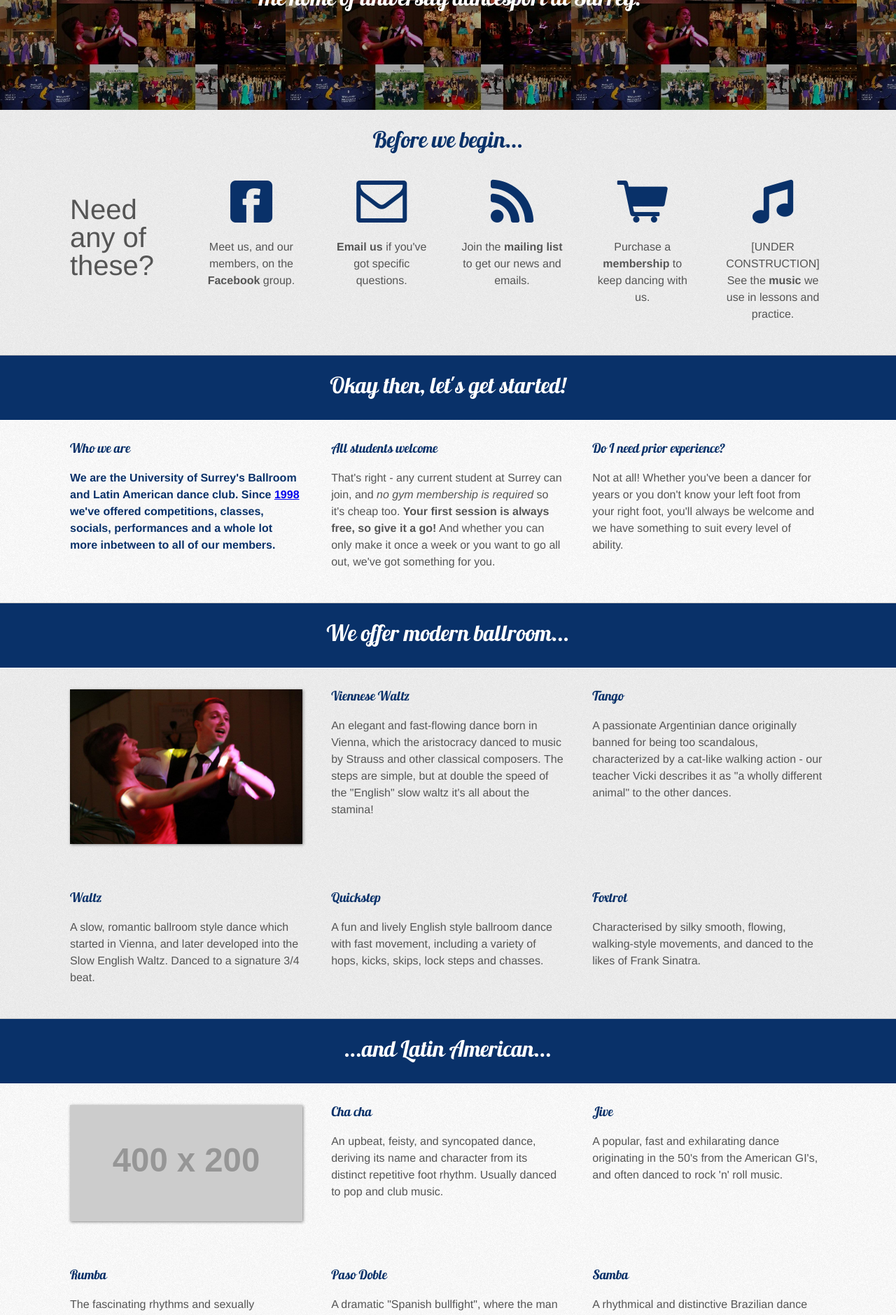
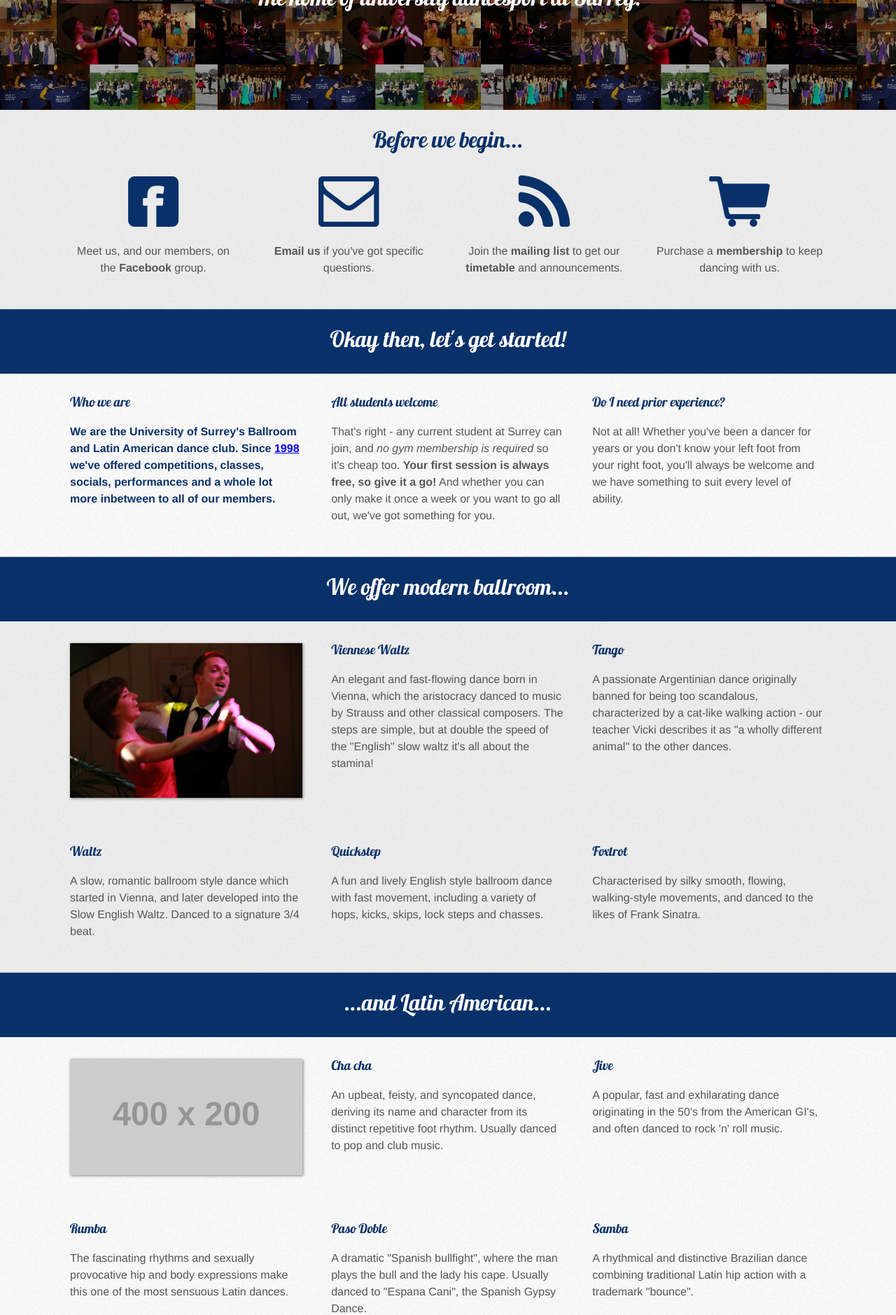
Before and after one commit to surreybldc/surreybldc.github.com, a Jekyll site: the page built from index.html, in a window 1280 px wide. Shown: the part 480-2359 px from the top of the page at 70% size. Built offline with Jekyll 4.4.1, drawn with Linux system fonts in a browser that asks for light colours.

Commit message:
Streamline "before we begin" section

```diff
--- a/css/styles.css
+++ b/css/styles.css
@@ -173,7 +173,7 @@ small {
   color: #c2a303;
 }
 .bigicon i {
-  font-size: 5em;
+  font-size: 6em;
 }
 a.invert:hover,
 a.invert:active,
--- a/index.html
+++ b/index.html
@@ -5,10 +5,7 @@ layout: default
   <section>
     <h2>Before we begin...</h2>
     <div class="row">
-      <div class="twocol massive">
-        Need any of these?
-      </div>
-      <div class="twocol bigicon">
+      <div class="threecol bigicon">
         <a href="https://www.facebook.com/groups/176881515701274/">
           <i class="icon-facebook-sign"></i>
         </a>
@@ -16,7 +13,7 @@ layout: default
           Meet us, and our members, on the <strong>Facebook</strong> group.
         </p>
       </div>
-      <div class="twocol bigicon">
+      <div class="threecol bigicon">
         <a href="mailto:ussu.ballroom@surrey.ac.uk?subject=Website%20enquiry">
           <i class="icon-envelope"></i>
         </a>
@@ -24,27 +21,19 @@ layout: default
           <strong>Email us</strong> if you've got specific questions.
         </p>
       </div>
-      <div class="twocol bigicon">
+      <div class="threecol bigicon">
         <a href="http://surreybldc.us2.list-manage.com/subscribe?u=414b01af39ceec055955b267f&id=f56c8c21be">
           <i class="icon-rss"></i>
         </a>
         <p>
-          Join the <strong>mailing list</strong> to get our news and emails.
+          Join the <strong>mailing list</strong> to get our <strong>timetable</strong> and announcements.
         </p>
       </div>
-      <div class="twocol bigicon">
+      <div class="threecol bigicon last">
         <a href="http://www.ussu.co.uk/ClubsSocieties/Sport/ballroomlatin">
           <i class="icon-shopping-cart"></i>
         </a>
         <p>Purchase a <strong>membership</strong> to keep dancing with us.</p>
-      </div>
-      <div class="twocol bigicon last">
-        <a href="http://spotify.com">
-          <i class="icon-music"></i>
-        </a>
-        <p>
-          [UNDER CONSTRUCTION] See the <strong>music</strong> we use in lessons and practice.
-        </p>
       </div>
     </div>
   </section>
```
Also changed, not shown: 2 other files.
